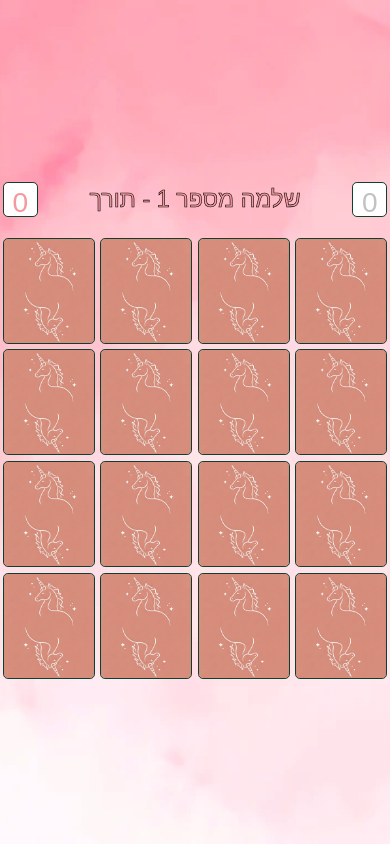
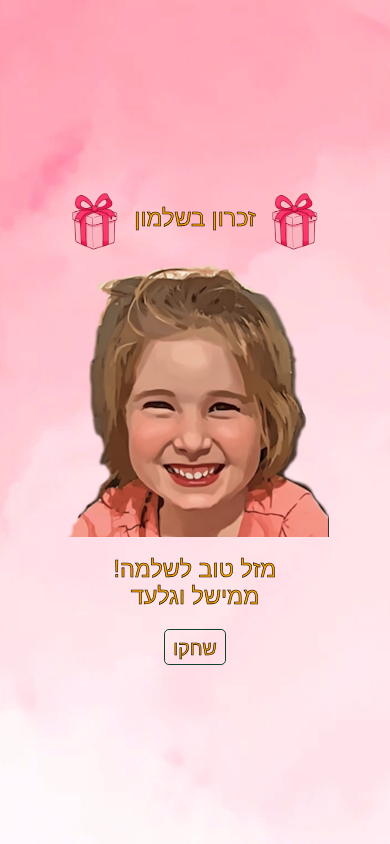
Before and after one commit to gilad905/ela-memory, a plain HTML site: page index.html in a window 390 px wide. Drawn offline with Linux system fonts and the light colour scheme; a web font is replaced by a local one.

Commit message:
intro, favicon

```diff
--- a/index.html
+++ b/index.html
@@ -4,24 +4,39 @@
 <head>
   <meta charset="UTF-8">
   <meta name="viewport" content="width=device-width, initial-scale=1.0">
-  <title>זכרון בשלמון</title>
+  <title>🎁 זכרון בשלמון 🎁</title>
 
   <link rel="stylesheet" href="./style.css">
+  <link rel="icon" href="./assets/favicon.png" type="image/png">
 </head>
 
 <body>
-  <div id="loader">
-    <div></div>
-  </div>
+  <main>
+    <div id="loader">
+      <div></div>
+    </div>
 
-  <main class="hidden">
-    <div id="hud">
+    <div id="intro" class="hidable hidden">
+      <div>
+        <img src="./assets/gift.png" alt="Gift" class="gift" />
+        זכרון בשלמון
+        <img src="./assets/gift.png" alt="Gift" class="gift" />
+      </div>
+      <img src="./assets/face.png" alt="Face" id="face" />
+      <div>
+        !מזל טוב לשלמה
+        <br>
+        ממישל וגלעד
+      </div>
+      <div class="button" role="button">שחקו</div>
+    </div>
+    <div id="hud" class="hidable hidden">
       <div id="prompt"></div>
     </div>
-    <div id="board"></div>
-    <div id="win" style="display: none;">
-      <img src="./assets/anna.gif" alt="Anna" id="anna"/>
-      <img src="./assets/confetti.gif" alt="Confetti" id="confetti"/>
+    <div id="board" class="hidable hidden"></div>
+    <div id="win" class="hidable hidden">
+      <img src="./assets/anna.gif" alt="Anna" id="anna" />
+      <img src="./assets/confetti.gif" alt="Confetti" id="confetti" />
       <a href="">שחקו שוב</a>
     </div>
   </main>
--- a/main.mjs
+++ b/main.mjs
@@ -13,7 +13,9 @@ async function init() {
   createHud();
   createBoard();
   await window.showLoader();
-  await startGame();
+  document.querySelector("#loader").remove();
+  document.querySelector("#intro .button").addEventListener("click", startGame);
+  document.querySelector("#intro").classList.remove("hidden");
 }
 
 function createHud() {
@@ -50,8 +52,10 @@ function createBoard() {
 }
 
 async function startGame() {
-  document.querySelector("#loader").remove();
-  document.querySelector("main").classList.remove("hidden");
+  await hide(document.querySelector("#intro"));
+  for (const id of ["board", "hud"]) {
+    document.querySelector(`#${id}`).classList.remove("hidden");
+  }
   for (const card of document.querySelectorAll("#board .card")) {
     await waitFor(60);
     card.classList.remove("out-of-bounds");
@@ -114,7 +118,7 @@ async function flyCardToScore(card) {
   }
   await waitForEvent(card, "transitionend");
   card.classList.remove("flipped");
-  card.classList.add("hidden");
+  hide(card);
 }
 
 function updateHud() {
@@ -143,11 +147,9 @@ async function handleWin() {
   }
   document.querySelector("#hud").classList.add("large");
   const board = document.querySelector("#board");
-  board.classList.add("hidden");
-  await waitForEvent(board, "transitionend");
-  board.remove();
+  await hide(board);
   await waitFor(1500);
-  document.querySelector("#win").style.display = "block";
+  document.querySelector("#win").classList.remove("hidden");
 }
 
 function getPlayerDesc(playerNum) {
@@ -161,6 +163,13 @@ function prompt(message, playerNum) {
     promptElem.classList.add(`player-${playerNum + 1}`);
   }
   promptElem.innerText = message;
+}
+
+async function hide(elem) {
+  elem.classList.add("fading-out");
+  await waitForEvent(elem, "transitionend");
+  elem.classList.add("hidden");
+  elem.classList.remove("fading-out");
 }
 
 function cloneTemplate(id) {
--- a/style.css
+++ b/style.css
@@ -52,6 +52,40 @@ main {
   height: var(--main-height);
 }
 
+#intro {
+  height: 100%;
+  display: flex;
+  flex-direction: column;
+  align-items: center;
+  justify-content: center;
+}
+
+#intro div {
+  display: flex;
+  align-items: center;
+  justify-content: center;
+  color: orange;
+  font-size: 6rem;
+}
+
+#intro .gift {
+  width: 20rem;
+}
+
+#intro #face,
+#intro div:nth-of-type(2) {
+  margin-bottom: 5rem;
+}
+
+#intro .button {
+  font-size: 5rem;
+  outline: 0.2rem solid #0d402e;
+  border-radius: 1rem;
+  cursor: pointer;
+  padding: 2rem;
+  padding-bottom: 1rem;
+}
+
 #hud {
   height: var(--hud-height);
   padding: var(--card-padding);
@@ -63,7 +97,8 @@ main {
   font-size: 3.5rem;
 }
 
-#prompt {
+#prompt,
+#intro {
   text-align: center;
   -webkit-text-stroke: .15rem black;
 }
@@ -140,7 +175,6 @@ main {
   --total-row-padding: calc(var(--card-padding) * (var(--rows)) * 2);
   /* disable spacing because of line breaks */
   font-size: 0;
-  transition: opacity 0.5s;
 }
 
 .card {
@@ -172,7 +206,17 @@ main {
   cursor: pointer;
 }
 
+.hidable,
+.fading-out {
+  transition: opacity 0.5s ease;
+}
+
 .hidden {
+  opacity: 0;
+  display: none !important;
+}
+
+.fading-out {
   opacity: 0;
 }
 
@@ -182,9 +226,7 @@ main {
   background-repeat: no-repeat;
   outline: 0.2rem solid #0d402e;
   border-radius: 1rem;
-  transition-property: opacity, transform;
-  transition-duration: 0.5s;
-  transition-timing-function: ease;
+  transition: transform 0.5s ease;
 }
 
 .card-back {
@@ -222,6 +264,9 @@ main {
   max-width: 500px;
   background: white;
   border-radius: 1vw;
+  top: 50%;
+  left: 50%;
+  transform: translate(-50%, -50%);
   overflow: hidden;
 }
 
@@ -256,7 +301,8 @@ main {
     --hud-height: calc(var(--main-height) / 100 * 14);
   }
 
-  #hud {
+  #hud,
+  #intro {
     font-size: 6rem;
   }
 }
```
Also changed, not shown: @other/notes.txt, assets/gift.png (added).
